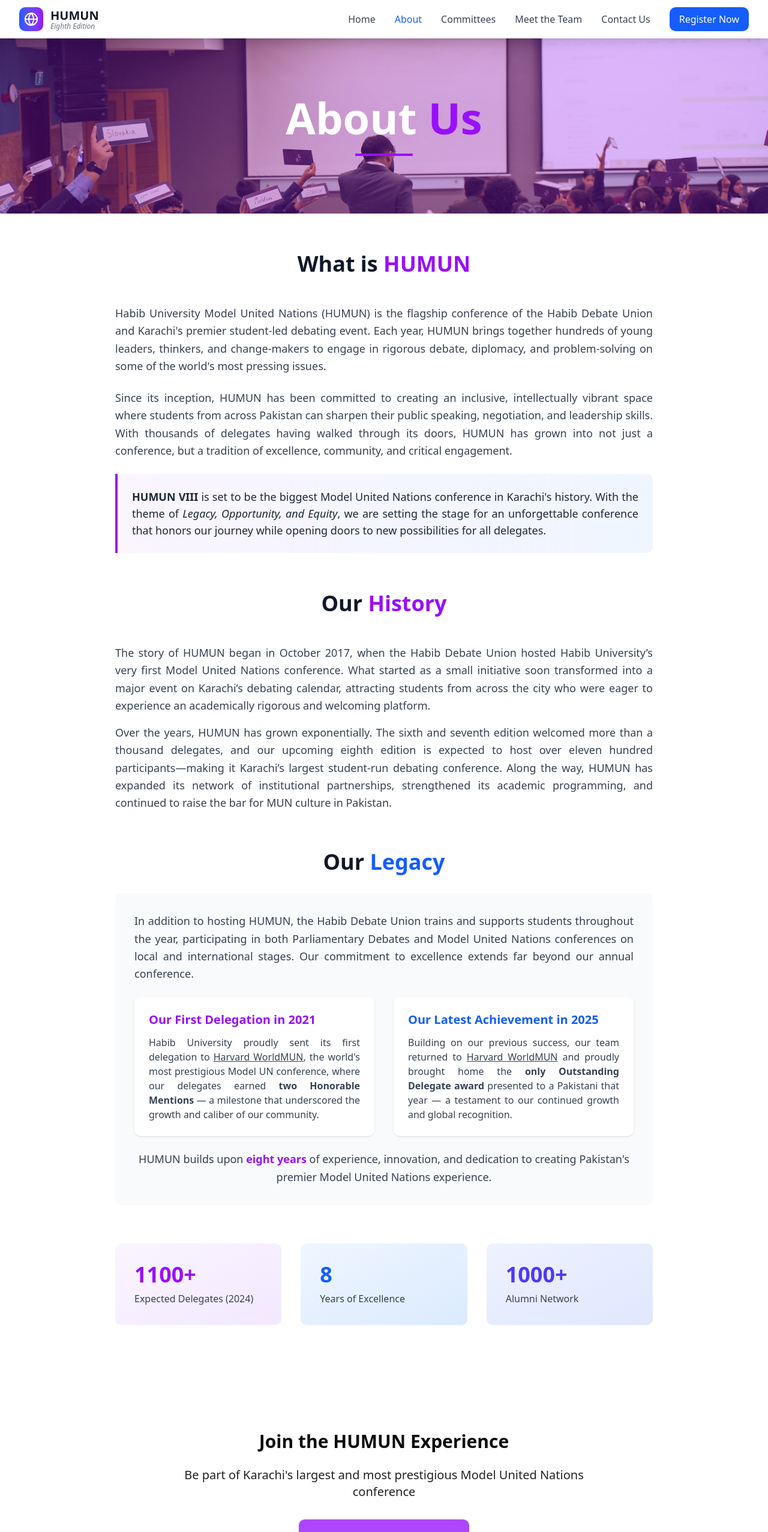
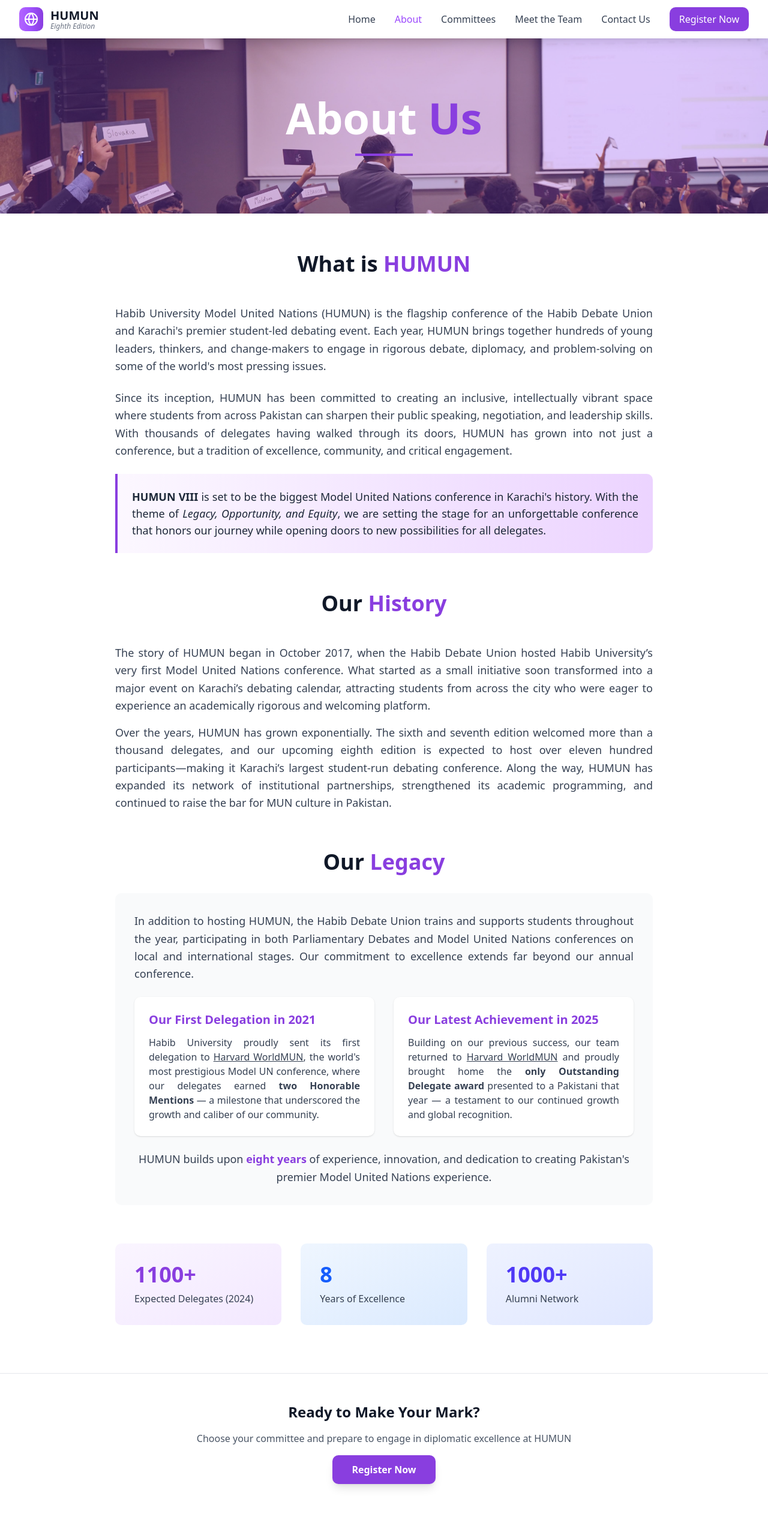
Before and after one commit to Lucario2319/humun, a Next.js app: page /about in a window 1280 px wide. Shown: the top 2554 px of the page at 60% size. Built offline with nearby package versions, Linux system fonts and the light colour scheme.

Commit message:
updated tailwind theme using primary-700 etc

```diff
--- a/app/about/page.tsx
+++ b/app/about/page.tsx
@@ -4,20 +4,20 @@
 
       {/* Hero Section */}
       <section className="relative text-white py-24 px-6" style={{backgroundImage: 'url(/bg_class_img.jpg)', backgroundSize: 'cover', backgroundPosition: 'center'}}>
-        <div className="absolute inset-0 bg-purple-600/30"></div>
+        <div className="absolute inset-0 bg-primary-600/30"></div>
         <div className="relative max-w-5xl mx-auto text-center">
           <h1 className="text-6xl md:text-7xl font-bold mb-6">
-            About <span className="text-purple-600">Us</span>
+            About <span className="text-primary-700">Us</span>
           </h1>
-          <div className="w-24 h-1 bg-purple-600 mx-auto"></div>
+          <div className="w-24 h-1 bg-primary-700 mx-auto"></div>
         </div>
       </section>
 
       {/* Main Content */}
-      <section className="py-16 px-6">
+      <section className="pt-16 pb-8 px-6">
         <div className="max-w-4xl mx-auto">
           <h2 className="text-4xl font-bold text-gray-900 mb-12 text-center">
-              What is <span className="text-purple-600">HUMUN</span>
+              What is <span className="text-primary-700">HUMUN</span>
             </h2>
           {/* What is HUMUN */}
           <div className="mb-16 text-justify">
@@ -30,7 +30,7 @@
                 {"Since its inception, HUMUN has been committed to creating an inclusive, intellectually vibrant space where students from across Pakistan can sharpen their public speaking, negotiation, and leadership skills. With thousands of delegates having walked through its doors, HUMUN has grown into not just a conference, but a tradition of excellence, community, and critical engagement."}
               </p>
 
-              <div className="bg-gradient-to-r from-purple-50 to-blue-50 border-l-4 border-purple-600 p-6 rounded-r-lg mb-8">
+              <div className="bg-gradient-to-r from-primary-50 to-primary-200 border-l-4 border-primary-700 p-6 rounded-r-lg mb-8">
                 <p className="text-lg font-medium text-gray-800">
                   <strong>HUMUN VIII</strong> is set to be the biggest Model United Nations conference in {"Karachi's"} history. With the theme of <em>Legacy, Opportunity, and Equity</em>, we are setting the stage for an unforgettable conference that honors our journey while opening doors to new possibilities for all delegates.
                 </p>
@@ -41,7 +41,7 @@
           {/* Our History */}
           <div className="mb-16">
             <h2 className="text-4xl font-bold text-gray-900 mb-12 text-center">
-              Our <span className="text-purple-600">History</span>
+              Our <span className="text-primary-700">History</span>
             </h2>
 
 
@@ -59,7 +59,7 @@
           {/* Our Legacy */}
           <div className="mb-16">
             <h2 className="text-4xl font-bold text-gray-900 mb-8 text-center">
-              Our <span className="text-blue-600">Legacy</span>
+              Our <span className="text-primary-700">Legacy</span>
             </h2>
 
             <div className="bg-gray-50 p-8 rounded-lg text-justify">
@@ -69,14 +69,14 @@
 
               <div className="grid md:grid-cols-2 gap-8 mb-6">
                 <div className="bg-white p-6 rounded-lg shadow-sm">
-                  <h4 className="text-xl font-semibold text-purple-600 mb-3">Our First Delegation in 2021</h4>
+                  <h4 className="text-xl font-semibold text-primary-700 mb-3">Our First Delegation in 2021</h4>
                   <p className="text-gray-700">
                     Habib University proudly sent its first delegation to <span className="underline">Harvard WorldMUN</span>, the {"world's"} most prestigious Model UN conference, where our delegates earned <strong>two Honorable Mentions</strong> — a milestone that underscored the growth and caliber of our community.
                   </p>
                 </div>
 
                 <div className="bg-white p-6 rounded-lg shadow-sm">
-                  <h4 className="text-xl font-semibold text-blue-600 mb-3">Our Latest Achievement in 2025</h4>
+                  <h4 className="text-xl font-semibold text-primary-700 mb-3">Our Latest Achievement in 2025</h4>
                   <p className="text-gray-700">
                     Building on our previous success, our team returned to <span className="underline">Harvard WorldMUN</span> and proudly brought home the <strong>only Outstanding Delegate award</strong> presented to a Pakistani that year — a testament to our continued growth and global recognition.
                   </p>
@@ -84,7 +84,7 @@
               </div>
 
               <p className="text-lg leading-relaxed text-gray-700 text-center font-medium">
-                HUMUN builds upon <span className="text-purple-600 font-semibold">eight years</span> of experience, innovation, and dedication to creating {"Pakistan's"} premier Model United Nations experience.
+                HUMUN builds upon <span className="text-primary-700 font-semibold">eight years</span> of experience, innovation, and dedication to creating {"Pakistan's"} premier Model United Nations experience.
               </p>
             </div>
           </div>
@@ -93,7 +93,7 @@
           <div className="text-justify">
             <div className="grid md:grid-cols-3 gap-8 mb-12">
               <div className="bg-gradient-to-br from-purple-50 to-purple-100 p-8 rounded-lg">
-                <div className="text-4xl font-bold text-purple-600 mb-2">1100+</div>
+                <div className="text-4xl font-bold text-primary-700 mb-2">1100+</div>
                 <div className="text-gray-700 font-medium">Expected Delegates (2024)</div>
               </div>
               <div className="bg-gradient-to-br from-blue-50 to-blue-100 p-8 rounded-lg">
@@ -110,19 +110,6 @@
         </div>
       </section>
 
-      {/* Call to Action */}
-      <section className="py-16 px-6">
-        <div className="max-w-3xl mx-auto text-center">
-          <h2 className="text-3xl font-bold mb-6">Join the HUMUN Experience</h2>
-          <p className="text-xl mb-8 opacity-90">
-            Be part of {"Karachi's"} largest and most prestigious Model United Nations conference
-          </p>
-          <button className="bg-purple-500 text-white px-8 py-4 rounded-lg font-semibold text-lg hover:bg-purple-600 transition-colors duration-200 shadow-lg">
-            Register for HUMUN VIII
-          </button>
-        </div>
-      </section>
-
     </div>
   );
 }
--- a/components/Committee.tsx
+++ b/components/Committee.tsx
@@ -22,7 +22,7 @@
         {/* Page Header */}
         <header className="text-center space-y-4">
           <h1 className="text-5xl font-bold text-gray-900 tracking-tight">
-            HUMUN VII <span className="text-purple-600">Committees</span>
+            HUMUN VII <span className="text-primary-700">Committees</span>
           </h1>
           <p className="text-xl text-gray-600 max-w-3xl mx-auto leading-relaxed">
             Join prestigious committees and engage in diplomatic discussions that shape our world.
--- a/components/CommitteeCard.tsx
+++ b/components/CommitteeCard.tsx
@@ -17,7 +17,7 @@
         {/* Content Overlay */}
         <CardContent className="absolute inset-0 flex flex-col justify-end p-6 text-white">
           <div className="space-y-2">
-            <h3 className="text-xl font-bold leading-tight group-hover:text-purple-200 transition-colors">
+            <h3 className="text-xl font-bold leading-tight group-hover:text-primary-200 transition-colors">
               {committee.name}
             </h3>
             <p className="text-sm text-gray-200 leading-relaxed opacity-90">
--- a/components/CommitteeSection.tsx
+++ b/components/CommitteeSection.tsx
@@ -5,7 +5,7 @@
   return (
     <section className={`space-y-6 ${className}`}>
       <div className="text-center space-y-2">
-        <h2 className="text-3xl font-bold text-gray-900 border-b-2 border-purple-600 inline-block pb-2">
+        <h2 className="text-3xl font-bold text-gray-900 border-b-2 border-primary-700 inline-block pb-2">
           {theme}
         </h2>
       </div>
--- a/components/DirectorMsg.tsx
+++ b/components/DirectorMsg.tsx
@@ -30,7 +30,7 @@
               Welcome to Our Premier MUN Conference
             </h2>
 
-            <div className="prose prose-lg text-gray-600 mb-8">
+            <div className="prose prose-lg text-gray-600 mb-8 text-justify">
               <p>
                 Dear Future Diplomats and Global Leaders,
               </p>
@@ -60,7 +60,7 @@
 
             <div>
               <p className="font-semibold text-gray-900 text-lg">Mahrukh Usmani</p>
-              <p className="text-blue-600 font-medium">President HUMUN VII</p>
+              <p className="text-blue-600 font-medium">President HUMUN VIII</p>
               <p className="text-gray-600">Social Development and Policy, Class of 2026</p>
             </div>
           </div>
--- a/components/Footer.tsx
+++ b/components/Footer.tsx
@@ -15,7 +15,7 @@
             Choose your committee and prepare to engage in diplomatic excellence at HUMUN
         </p>
         <Link href="/register">
-            <button className="bg-purple-600 hover:bg-purple-700 text-white font-semibold py-3 px-8 rounded-lg transition-colors duration-200 shadow-lg hover:shadow-xl">
+            <button className="bg-primary-700 hover:bg-primary-800 text-white font-semibold py-3 px-8 rounded-lg transition-colors duration-200 shadow-lg hover:shadow-xl cursor-pointer">
             Register Now
             </button>
         </Link>
--- a/components/Navbar.tsx
+++ b/components/Navbar.tsx
@@ -23,7 +23,7 @@
         <div className="flex justify-between items-center h-16">
           {/* Logo */}
           <div className="flex items-center space-x-3">
-            <div className="w-10 h-10 bg-gradient-to-r from-blue-600 to-purple-600 rounded-lg flex items-center justify-center">
+            <div className="w-10 h-10 bg-gradient-to-r from-primary-500 to-primary-700 rounded-lg flex items-center justify-center">
               <Globe className="w-6 h-6 text-white" />
             </div>
             <div className="flex flex-col leading-none">
@@ -41,15 +41,15 @@
                 href={link.href}
                 className={`font-medium transition-colors ${
                   pathname === link.href
-                    ? "text-blue-600"
-                    : "text-gray-700 hover:text-blue-600"
+                    ? "text-primary-600"
+                    : "text-gray-700 hover:text-primary-600"
                 }`}
               >
                 {link.label}
               </Link>
             ))}
             <Link href="/register">
-              <button className="bg-blue-600 text-white px-4 py-2 rounded-lg font-medium hover:bg-blue-700 transition-colors transform hover:scale-105">
+              <button className="bg-primary-700 text-white px-4 py-2 rounded-lg font-medium hover:bg-primary-800 transition-colors transform hover:scale-105 cursor-pointer">
                 Register Now
               </button>
             </Link>
@@ -59,7 +59,7 @@
           <div className="md:hidden">
             <button
               onClick={() => setIsOpen(!isOpen)}
-              className="text-gray-700 hover:text-blue-600"
+              className="text-gray-700 hover:text-primary-600"
             >
               {isOpen ? <X className="w-6 h-6" /> : <Menu className="w-6 h-6" />}
             </button>
@@ -76,8 +76,8 @@
                   href={link.href}
                   className={`block px-3 py-2 rounded-md font-medium ${
                     pathname === link.href
-                      ? "text-blue-600"
-                      : "text-gray-700 hover:text-blue-600"
+                      ? "text-primary-600"
+                      : "text-gray-700 hover:text-primary-600"
                   }`}
                   onClick={() => setIsOpen(false)} // ✅ close menu on click
                 >
@@ -85,7 +85,7 @@
                 </Link>
               ))}
               <Link href="/register" onClick={() => setIsOpen(false)}>
-                <button className="w-full mt-2 bg-blue-600 text-white px-4 py-2 rounded-lg font-medium hover:bg-blue-700 transition-colors">
+                <button className="w-full mt-2 bg-primary-700 text-white px-4 py-2 rounded-lg font-medium hover:bg-primary-800 transition-colors">
                   Register Now
                 </button>
               </Link>
--- a/constants/index.ts
+++ b/constants/index.ts
@@ -4,7 +4,7 @@
 export const QUICK_LINKS: CommitteeInfoLink[] = [
     {
         title: "Committee List",
-        description: "Explore our 15 diverse committees covering global issues",
+        description: "Explore diverse committees covering global issues",
         icon: Globe,
         href: "committees",
         color: "blue"
```
Also changed, not shown: app/contact/page.tsx (+4 -4 lines), app/globals.css (+14 -0 lines), components/Hero.tsx (+4 -4 lines), components/QuickLinks.tsx (+4 -4 lines).
